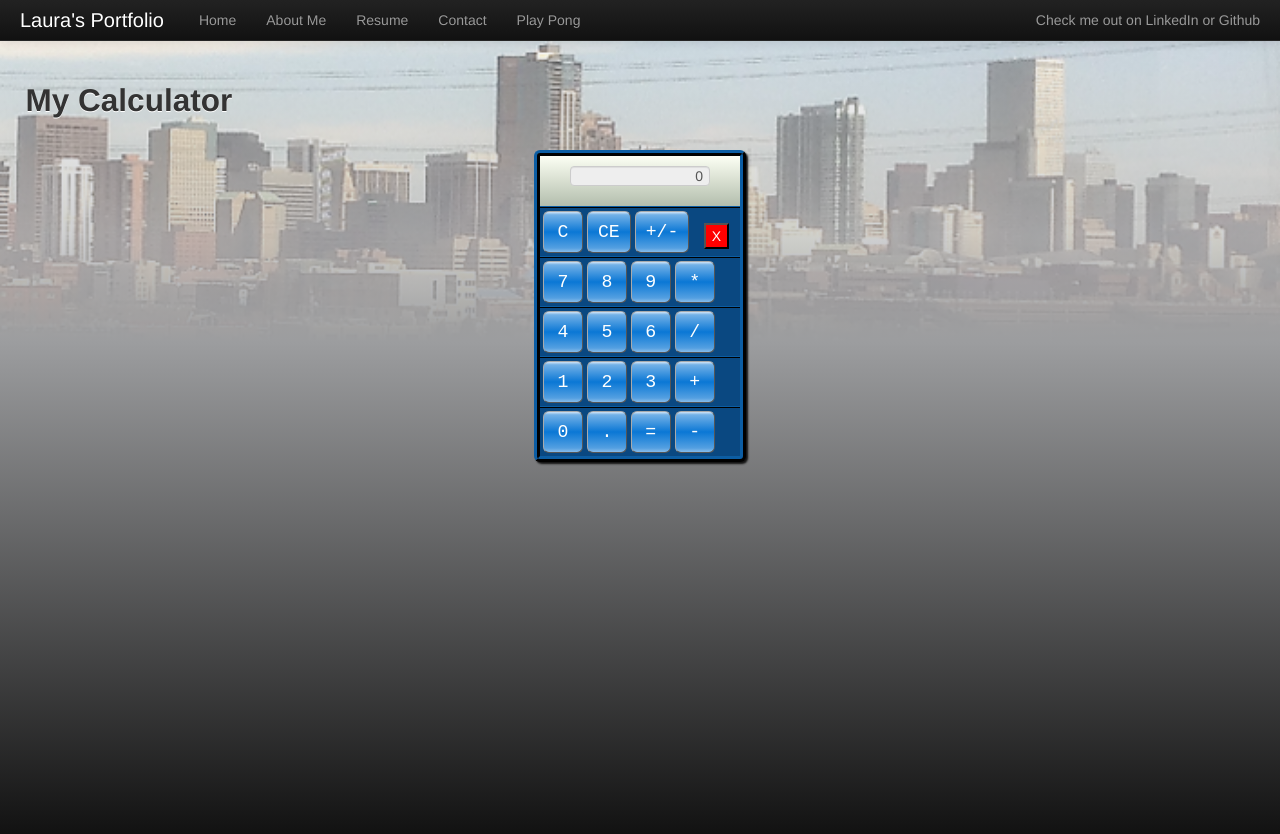
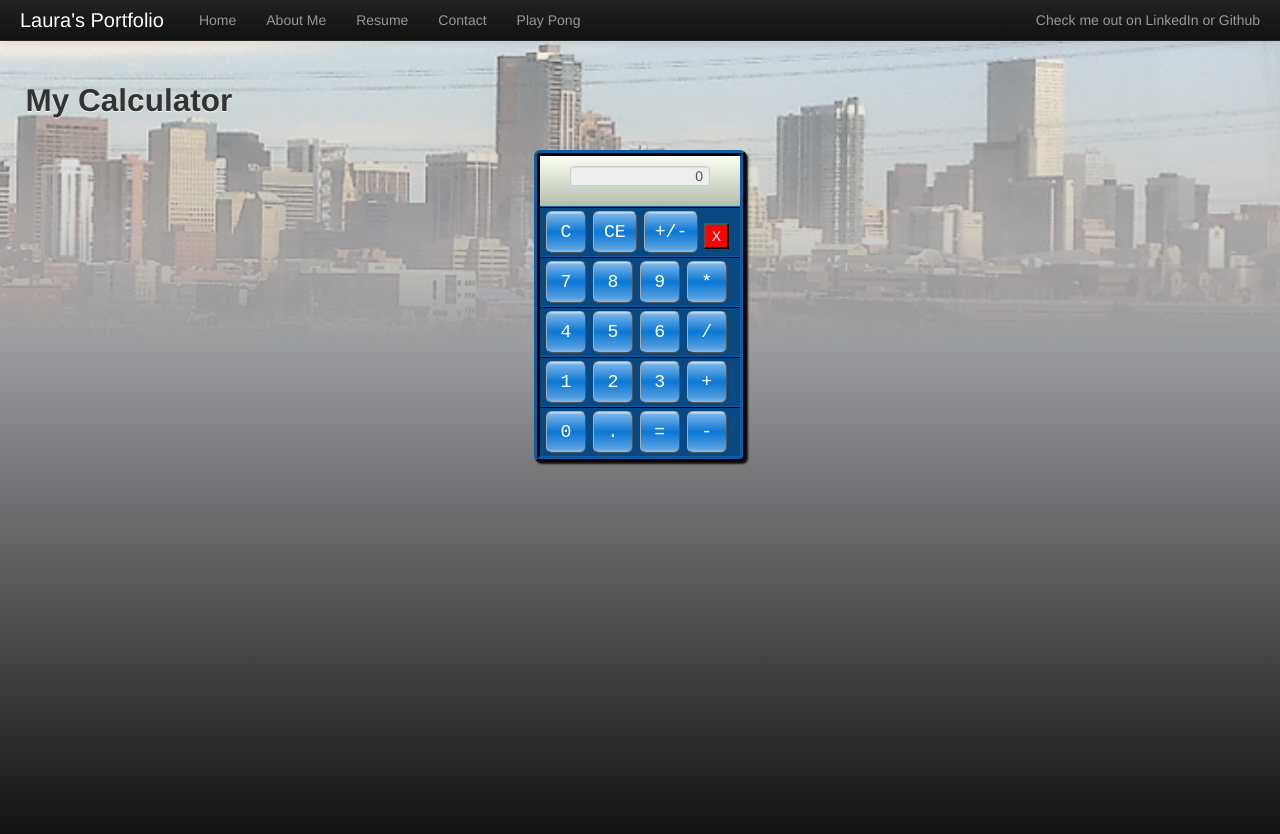
Before and after one commit to LauraR6561/Laurar6561.github.io, a Jekyll site: the page built from calculator.html, in a window 1280 px wide. Shown: the top 834 px of the page. Built offline with Jekyll 4.4.1, drawn with Linux system fonts in a browser that asks for light colours; Markdown is read by kramdown in place of the engine named in the settings.

Commit message:
css change
Changed margin for calculator buttons

```diff
--- a/css/calculator.css
+++ b/css/calculator.css
@@ -33,7 +33,7 @@
     margin:0px 15%;
     border: 1px #AAAAAA inset;
     text-align: right;
-    padding-right:4px;
+    padding-right:2px;
 }
 
 .calcRow{
@@ -66,6 +66,7 @@
     border:1px #AAAAAA outset;
     color:white;
     padding:10px;
+    margin-left: 3px;
     text-align: center;
     font-family: monospace;
     font-size: 1.3em;
```
